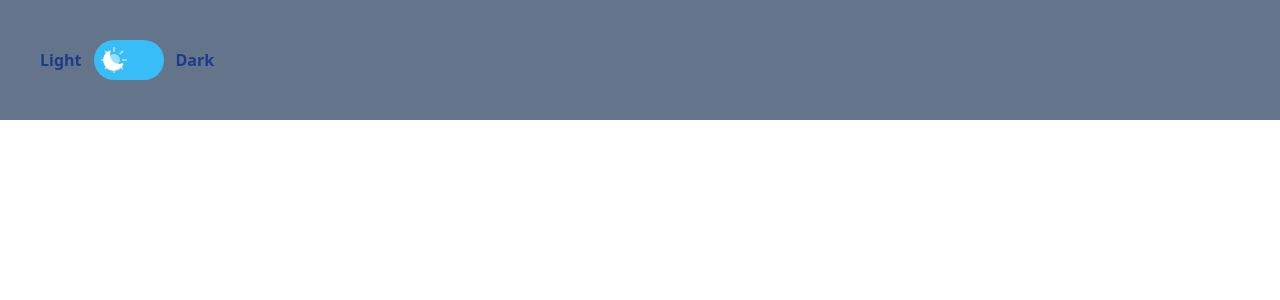
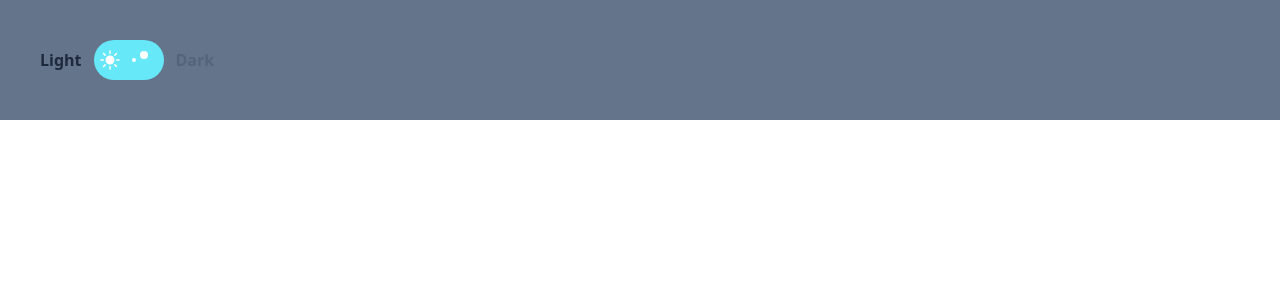
Before and after one commit to pugamuga/default-next-ts-app, a Next.js app: page /DarkModeToggle in a window 1280 px wide. Shown: the top 300 px of the page. Built offline with nearby package versions, Linux system fonts and the light colour scheme; a web font is replaced by a local one.

Commit message:
continue toggle

```diff
--- a/components/SvgMoon.tsx
+++ b/components/SvgMoon.tsx
@@ -1,20 +1,23 @@
-import { motion ,AnimatePresence } from 'framer-motion';
+import { motion, AnimatePresence } from "framer-motion";
 
-
-function SvgMoon({toggle:boolean}: any) {
+function SvgMoon({ toggle: boolean }: any) {
   return (
-    <svg
+    <motion.svg
+      initial={{ opacity: 0, rotate: 130 }}
+      animate={{ opacity: 1, rotate: 260 }}
+      exit={{ opacity: 0, rotate: 130 }}
+      transition={{type:"spring", stiffness:100}}
       xmlns="http://www.w3.org/2000/svg"
       viewBox="0 0 24 24"
       fill="currentColor"
-      className="w-[24px] h-[24px] absolute top-[1px] text-white left-[7px]"
+      className="w-[24px] h-[24px] absolute top-[1px] text-white left-[7px] origin-center "
     >
       <path
         fillRule="evenodd"
         d="M9.528 1.718a.75.75 0 01.162.819A8.97 8.97 0 009 6a9 9 0 009 9 8.97 8.97 0 003.463-.69.75.75 0 01.981.98 10.503 10.503 0 01-9.694 6.46c-5.799 0-10.5-4.701-10.5-10.5 0-4.368 2.667-8.112 6.46-9.694a.75.75 0 01.818.162z"
         clipRule="evenodd"
       />
-    </svg>
+    </motion.svg>
   );
 }
 
--- a/components/SvgSun.tsx
+++ b/components/SvgSun.tsx
@@ -3,10 +3,14 @@
 function SvgSun({ toggle: boolean }: any) {
   return (
     <motion.svg
+      initial={{ opacity: 0, rotate: 130 }}
+      animate={{ opacity: 1, rotate: 0 }}
+      exit={{ opacity: 0, rotate: 130 }}
+      transition={{ type: "spring", stiffness: 100 }}
       xmlns="http://www.w3.org/2000/svg"
       viewBox="0 0 24 24"
       fill="currentColor"
-      className="w-8 h-8 text-white absolute left-[4px] top-[-4px] opacity-50"
+      className="w-6 h-6 text-white absolute left-[4px] top-0 origin-center"
     >
       <path d="M12 2.25a.75.75 0 01.75.75v2.25a.75.75 0 01-1.5 0V3a.75.75 0 01.75-.75zM7.5 12a4.5 4.5 0 119 0 4.5 4.5 0 01-9 0zM18.894 6.166a.75.75 0 00-1.06-1.06l-1.591 1.59a.75.75 0 101.06 1.061l1.591-1.59zM21.75 12a.75.75 0 01-.75.75h-2.25a.75.75 0 010-1.5H21a.75.75 0 01.75.75zM17.834 18.894a.75.75 0 001.06-1.06l-1.59-1.591a.75.75 0 10-1.061 1.06l1.59 1.591zM12 18a.75.75 0 01.75.75V21a.75.75 0 01-1.5 0v-2.25A.75.75 0 0112 18zM7.758 17.303a.75.75 0 00-1.061-1.06l-1.591 1.59a.75.75 0 001.06 1.061l1.591-1.59zM6 12a.75.75 0 01-.75.75H3a.75.75 0 010-1.5h2.25A.75.75 0 016 12zM6.697 7.757a.75.75 0 001.06-1.06l-1.59-1.591a.75.75 0 00-1.061 1.06l1.59 1.591z" />
     </motion.svg>
--- a/pages/DarkModeToggle.tsx
+++ b/pages/DarkModeToggle.tsx
@@ -8,10 +8,16 @@
   const [toggle, setToggle] = useState<boolean>(false);
   return (
     <div className="p-10 flex flex-row items-center gap-x-3 bg-slate-500">
-      <h1 className={` font-extrabold text-blue-900`}>Light</h1>
+      <h1
+        className={` font-extrabold  ${
+          !toggle ? "text-slate-800" : "text-slate-800/20"
+        }`}
+      >
+        Light
+      </h1>
       <div
         className={`h-[40px] w-[70px] rounded-full  ${
-          toggle ? "bg-slate-800" : "bg-sky-400"
+          toggle ? "bg-slate-800" : "bg-cyan-300"
         } flex tr-300 items-center`}
       >
         <motion.div
@@ -22,15 +28,47 @@
           animate={{ x: toggle ? 30 : 0 }}
           className="w-6 h-6 cursor-pointer relative"
         >
-          <AnimatePresence>
-            <SvgSun toggle={toggle}/>
+          <AnimatePresence initial={false}>
+            {!toggle && (
+              <>
+                <SvgSun toggle={toggle} />
+                <motion.div
+                  initial={{ x: -60, opacity: 0 }}
+                  animate={{ x: 0, opacity: 1 }}
+                  exit={{ x: -60, opacity: 0 }}
+                  transition={{ duration: 0.1 }}
+                >
+                  <div className="w-2 h-2 absolute right-[-30px] top-[3px] bg-white rounded-full"></div>
+                  <div className="w-1 h-1 absolute right-[-18px] top-[10px] bg-white rounded-full"></div>
+                </motion.div>
+              </>
+            )}
           </AnimatePresence>
-          <AnimatePresence>
-            <SvgMoon toggle={toggle}/>
+          <AnimatePresence initial={false}>
+            {toggle && (
+              <>
+                <SvgMoon toggle={toggle} />
+                <motion.div
+                  initial={{ x: 60, opacity: 0 }}
+                  animate={{ x: 0, opacity: 1 }}
+                  exit={{ x: 60, opacity: 0 }}
+                  transition={{ duration: 0.1 }}
+                >
+                  <div className="w-[2px] h-[2px] absolute right-[30px] top-[10px] bg-white rounded-full"></div>
+                  <div className="w-[2px] h-[2px] absolute right-[40px] top-[20px] bg-white rounded-full"></div>
+                </motion.div>
+              </>
+            )}
           </AnimatePresence>
         </motion.div>
       </div>
-      <h1 className={` font-extrabold text-blue-900`}>Dark</h1>
+      <h1
+        className={` font-extrabold ${
+          toggle ? "text-slate-800" : "text-slate-800/20"
+        }`}
+      >
+        Dark
+      </h1>
     </div>
   );
 }
```
Also changed, not shown: components/StarIcon.tsx (added).
